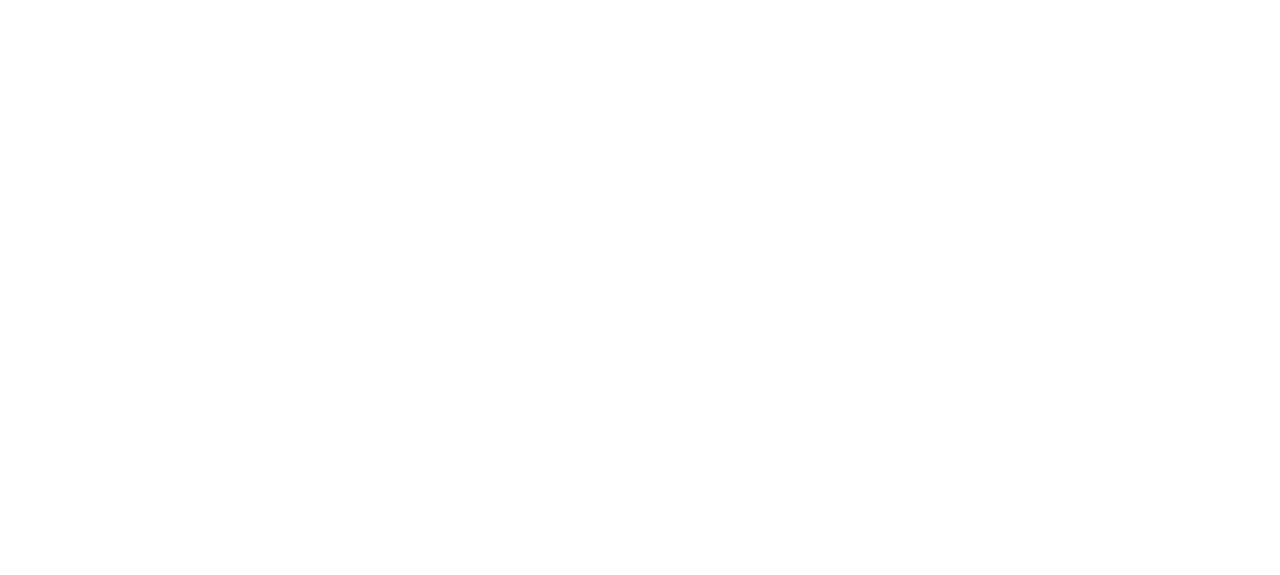
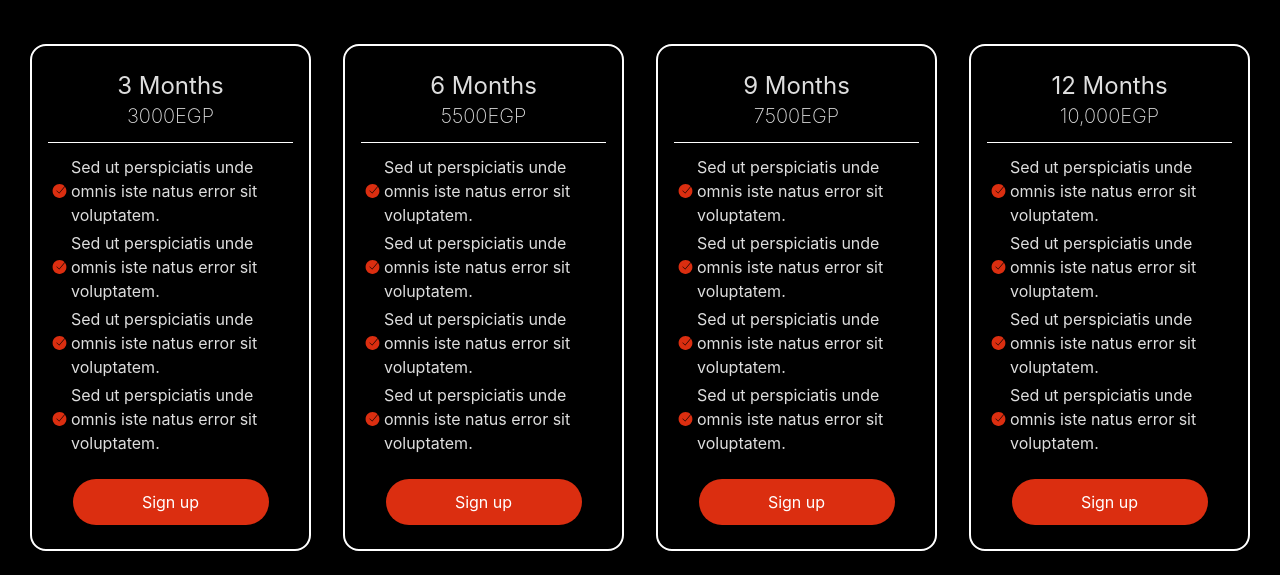
Before and after one commit to omar-tolan/mnteam, a React (Vite) app: page / in a window 1280 px wide. Shown: the part 3185-3760 px from the top of the page. Before the commit the page ends 3163 px from the top, so only its background shows below. Built offline with nearby package versions, Linux system fonts and the light colour scheme.

Commit message:
added plans section

```diff
--- /dev/null
+++ b/src/components/Buttons/PlanButton.jsx
@@ -0,0 +1,11 @@
+import React from 'react'
+
+function PlanButton() {
+    return (
+        <button className='bg-[#DB2E10] w-[80%] rounded-3xl text-white text-[16px]  py-[11px] hover:bg-white hover:text-[#DB2E10]'>
+          Sign up
+        </button>
+      )
+}
+
+export default PlanButton
--- /dev/null
+++ b/src/components/Cards/PlanCard.jsx
@@ -0,0 +1,24 @@
+import React from 'react'
+import PlanButton from '../Buttons/PlanButton'
+
+function PlanCard({duration, price, services}) {
+  return (
+    <div className='flex flex-col items-center rounded-2xl border-2 border-white px-4 py-6 space-y-3 md:h-full'>
+        <div className='flex- flex-col items-center'>
+            <p className='text-center text-2xl'>{duration}</p>
+            <p className='text-center text-xl font-extralight'>{price}</p>
+        </div>
+        <div className='h-px w-full bg-white'></div>
+        <ul className='flex flex-col flex-grow space-y-1 mb-6'>
+            {services.map((service, index) => {
+                return(<li key={index} className=''>
+                    <div className='flex flex-row'><img className='w-[15px] mx-1' src='/assets/bullet.svg' />{service}</div>
+                </li>)
+            })}
+        </ul>
+        <PlanButton />
+    </div>
+  )
+}
+
+export default PlanCard
--- a/src/components/Homepage.jsx
+++ b/src/components/Homepage.jsx
@@ -4,6 +4,7 @@
 import Trainer from './Cards/Trainer'
 import Testimonials from './Testimonials'
 import Services from './Services'
+import Plans from './Plans'
 
 function Homepage() {
   return (
@@ -15,6 +16,7 @@
       <Trainer />
       <Testimonials />
       <Services />
+      <Plans />
     </div>
   )
 }
--- /dev/null
+++ b/src/components/Plans.jsx
@@ -0,0 +1,31 @@
+import React from 'react'
+import PlanCard from './Cards/PlanCard'
+
+function Plans() {
+  return (
+    <div className='bg-black flex flex-col space-y-6 mt-4 px-[30px] py-[50px] md:w-full md:flex-row md:flex-1 md:space-x-8 md:items-stretch'>
+        <PlanCard
+            duration='3 Months'
+            price='3000EGP'
+            services={['Sed ut perspiciatis unde omnis iste natus error sit voluptatem.', 'Sed ut perspiciatis unde omnis iste natus error sit voluptatem.', 'Sed ut perspiciatis unde omnis iste natus error sit voluptatem.', 'Sed ut perspiciatis unde omnis iste natus error sit voluptatem.']}
+        />
+        <PlanCard
+            duration='6 Months'
+            price='5500EGP'
+            services={['Sed ut perspiciatis unde omnis iste natus error sit voluptatem.', 'Sed ut perspiciatis unde omnis iste natus error sit voluptatem.', 'Sed ut perspiciatis unde omnis iste natus error sit voluptatem.', 'Sed ut perspiciatis unde omnis iste natus error sit voluptatem.']}
+        />
+        <PlanCard
+            duration='9 Months'
+            price='7500EGP'
+            services={['Sed ut perspiciatis unde omnis iste natus error sit voluptatem.', 'Sed ut perspiciatis unde omnis iste natus error sit voluptatem.', 'Sed ut perspiciatis unde omnis iste natus error sit voluptatem.', 'Sed ut perspiciatis unde omnis iste natus error sit voluptatem.']}
+        />
+        <PlanCard
+            duration='12 Months'
+            price='10,000EGP'
+            services={['Sed ut perspiciatis unde omnis iste natus error sit voluptatem.', 'Sed ut perspiciatis unde omnis iste natus error sit voluptatem.', 'Sed ut perspiciatis unde omnis iste natus error sit voluptatem.', 'Sed ut perspiciatis unde omnis iste natus error sit voluptatem.']}
+        />
+    </div>
+  )
+}
+
+export default Plans
```
Also changed, not shown: public/assets/bullet.svg (added).
